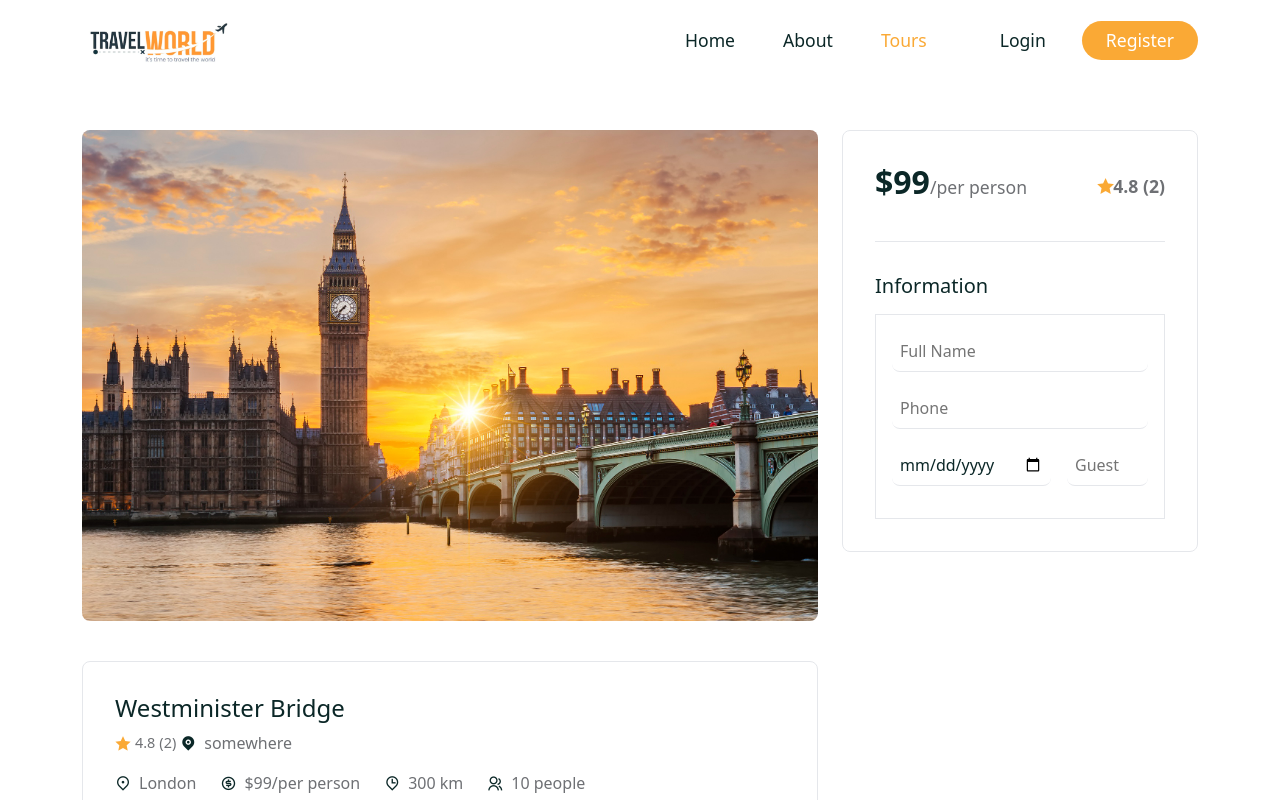
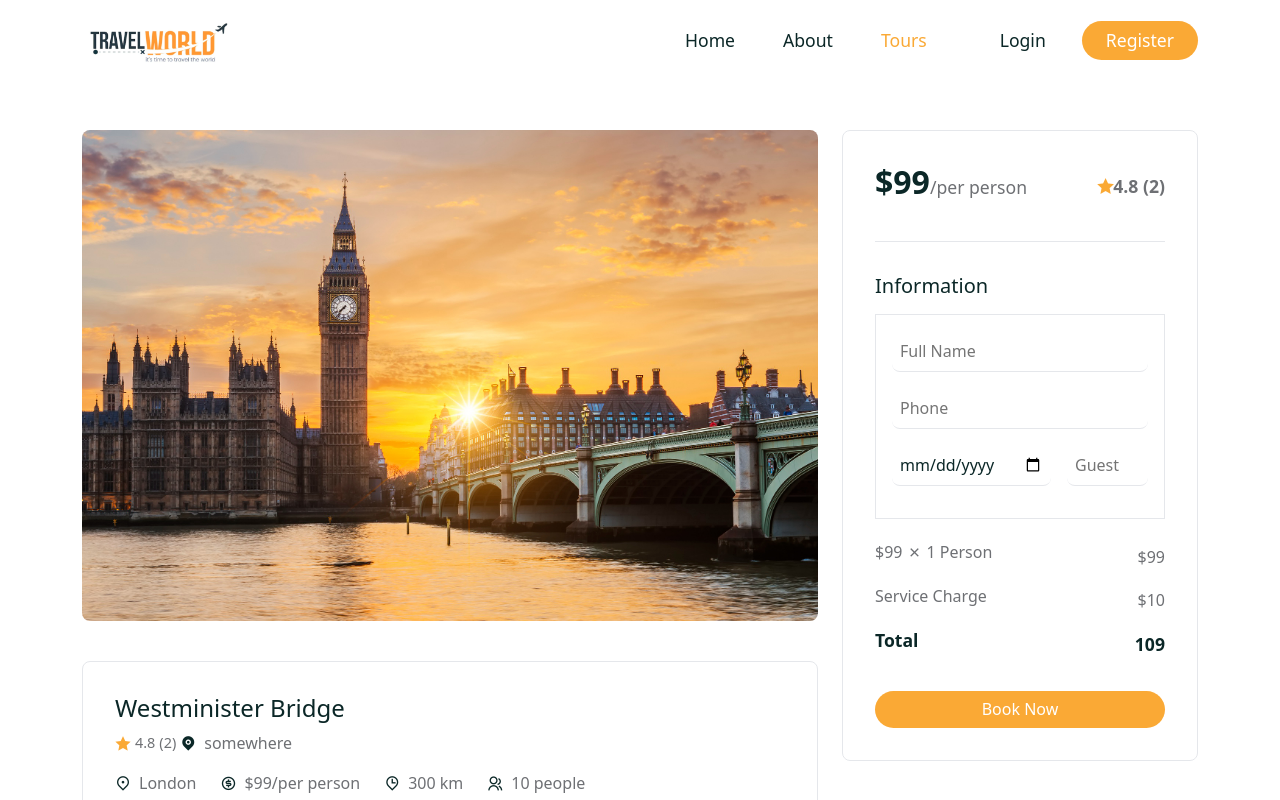
Before and after one commit to PiyumalKK/Tour-Management, a React (Create React App) app in the folder frontend/: page /tours/01 in a window 1280 px wide. Shown: the top 800 px of the page. Built offline with nearby package versions, Linux system fonts and the light colour scheme; a web font is replaced by a local one.

Commit message:
Booking Bottom and Thank you

```diff
--- a/frontend/src/components/Booking/Booking.jsx
+++ b/frontend/src/components/Booking/Booking.jsx
@@ -1,13 +1,35 @@
-import React from 'react'
+import React,{useState} from 'react'
 import './booking.css'
 import { Form, FormGroup, ListGroup, ListGroupItem,Button } from 'reactstrap'
+import { useNavigate } from 'react-router-dom'
 
 const Booking = ({tour, avgRating}) => {
 
-const {price,reviews} = tour
+const {price,reviews} = tour;
 
-const handleChange = () => {
+const navigate = useNavigate();
 
+const [credentials,setCredentials]=useState({
+    userId: '01', //later it will be dynamically added
+    userEmail: 'example@example.com',
+    fullName: '',
+    phone:'',
+    guestSize: 1,
+    bookAt:'',
+})
+
+const handleChange = e => {
+    setCredentials(prev=>({...prev,[e.target.id]:e.target.value}))
+
+};
+
+const serviceFee = 10;
+const totalAmount = Number(price)*Number(credentials.guestSize)+Number(serviceFee);
+
+// send data to the server
+const handleClick = e => {
+    e.preventDefault();
+    navigate('/thank-you')
 };
 
   return (
@@ -24,7 +46,7 @@
      {/* Booking Form */}
        <div className="booking__form">
         <h5>Information</h5>
-        <Form className='booking__info-form'>
+        <Form className='booking__info-form' onSubmit={handleClick}>
          <FormGroup>
             <input type='text' placeholder='Full Name' id='fullname' required onChange={handleChange}/>
          </FormGroup>
@@ -37,6 +59,28 @@
          </FormGroup>
         </Form>
        </div>
+
+       {/* Booking Bottom */}
+       <div className="booking__bottom">
+        <ListGroup>
+            <ListGroupItem className='border-0 px-0'>
+               <h5 className='d-flex align-items-center gap-1'>${price}<i class="ri-close-line"></i>1 Person</h5>
+               <span>${price}</span>
+            </ListGroupItem>
+            <ListGroupItem className='border-0 px-0'>
+               <h5>Service Charge</h5>
+               <span>$10</span>
+            </ListGroupItem>
+            <ListGroupItem className='border-0 px-0 total'>
+               <h5>Total</h5>
+               <span>{totalAmount}</span>
+            </ListGroupItem>
+        </ListGroup>
+        <Button className='btn primary__btn w-100 mt-4' onClick={handleClick}>
+            Book Now
+        </Button>
+       </div>
+
     </div>
   )
 }
--- a/frontend/src/components/Booking/booking.css
+++ b/frontend/src/components/Booking/booking.css
@@ -64,3 +64,30 @@
     padding: 1rem;
     border: 1px solid rgba(229,231,235);
 }
+
+.booking__bottom li{
+    display: flex;
+    align-items: center;
+    justify-content: space-between;
+
+}
+
+.booking__bottom li h5, .booking__bottom li span{
+    font-size: 1rem;
+    color: var(--text-color);
+    font-weight: 500;
+
+}
+
+.booking__bottom{
+    margin-top: 1rem;
+
+}
+
+.total h5, .total span{
+    color: var(--heading-color) !important;
+    font-weight: 700 !important;
+
+    font-size: 1.1rem !important;
+
+}
--- /dev/null
+++ b/frontend/src/pages/ThankYou.jsx
@@ -0,0 +1,31 @@
+import React from 'react'
+import {Container, Row, Col, Button } from 'reactstrap';
+import { Link} from 'react-router-dom';
+import '../styles/thank-you.css';
+
+
+const ThankYou = () => {
+  return (
+    <section>
+      <Container>
+        <Row>
+          <Col lg='12' className='pt-5 text-center'>
+          <div className="thank__you">
+            <span><i class="ri-checkbox-circle-line"></i></span>
+            <h1 className="h1 mb3 fw-semibold">Thank You</h1>
+            <h3 className='mb-4'>Your Tour is booked</h3>
+
+            <Button className='btn primary__btn w-25'>
+              <Link to='/'>Back to Home
+              </Link>
+            </Button>
+
+          </div>
+          </Col>
+        </Row>
+      </Container>
+    </section>
+  )
+}
+
+export default ThankYou
--- a/frontend/src/pages/TourDetails.jsx
+++ b/frontend/src/pages/TourDetails.jsx
@@ -6,6 +6,7 @@
 import calculateRating from '../utils/avgRating';
 import avatar from '../assets/images/avatar.jpg'
 import Booking from '../components/Booking/Booking';
+import Newsletter from  '../shared/Newsletter';
 
 export default function TourDetails() {
 
@@ -127,6 +128,7 @@
         </Row>
       </Container>
     </section>
+    <Newsletter/>
     </>
   )
 }
--- a/frontend/src/router/Router.js
+++ b/frontend/src/router/Router.js
@@ -6,6 +6,7 @@
 import Login from '../pages/Login';
 import Register from '../pages/Register';
 import TourDetails from '../pages/TourDetails';
+import ThankYou from '../pages/ThankYou';
 
 export default function Router() {
   return (
@@ -13,6 +14,7 @@
       <Route path="/home" element={<Home />} />
       <Route path="/about" element={<About />} />
       <Route path="/tours" element={<Tours />} />
+      <Route path="/thank-you" element={<ThankYou />} />
       <Route path="/tours/:id" element={<TourDetails />} />
 
       <Route path="/login" element={<Login />} />
--- /dev/null
+++ b/frontend/src/styles/thank-you.css
@@ -0,0 +1,11 @@
+.thank__you span i{
+font-size: 4rem;
+color: green;
+
+}
+
+.thank__you h1{
+    font-size: 3.6rem;
+    font-family: var(--subtitle-font-name);
+
+}
```
